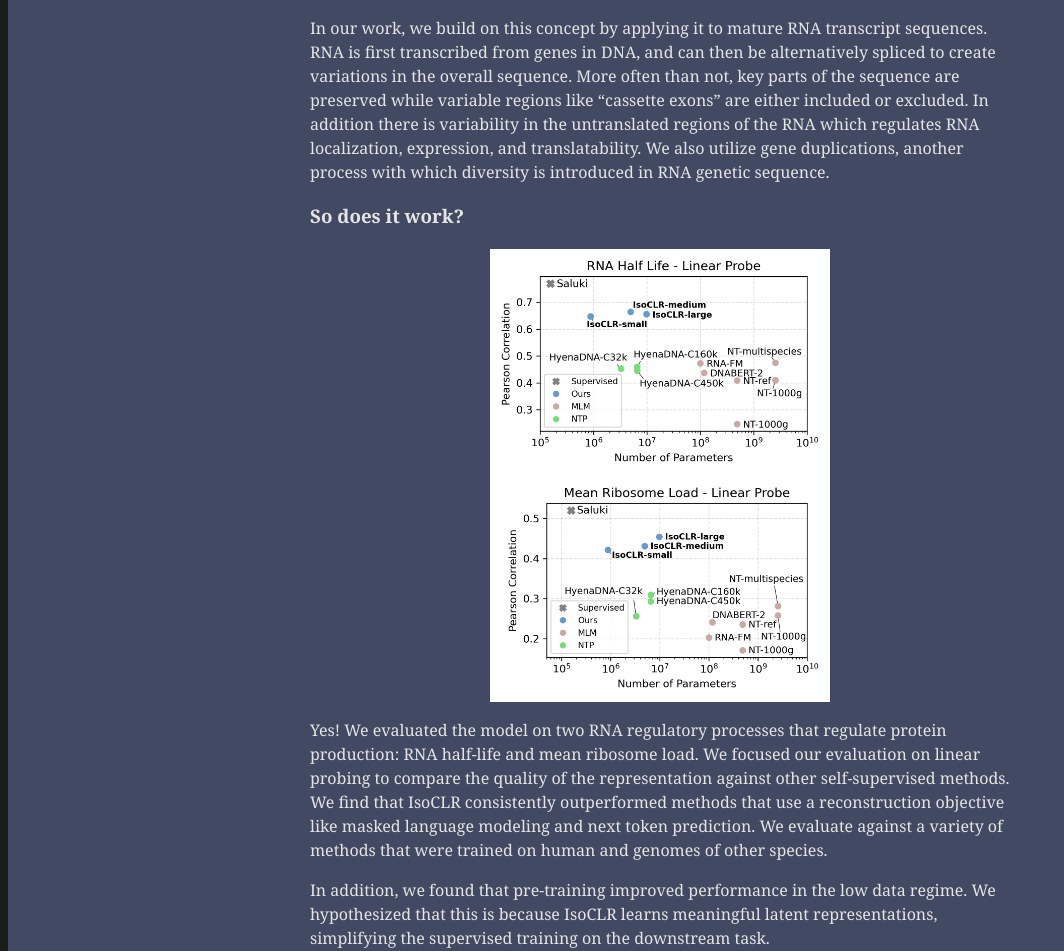
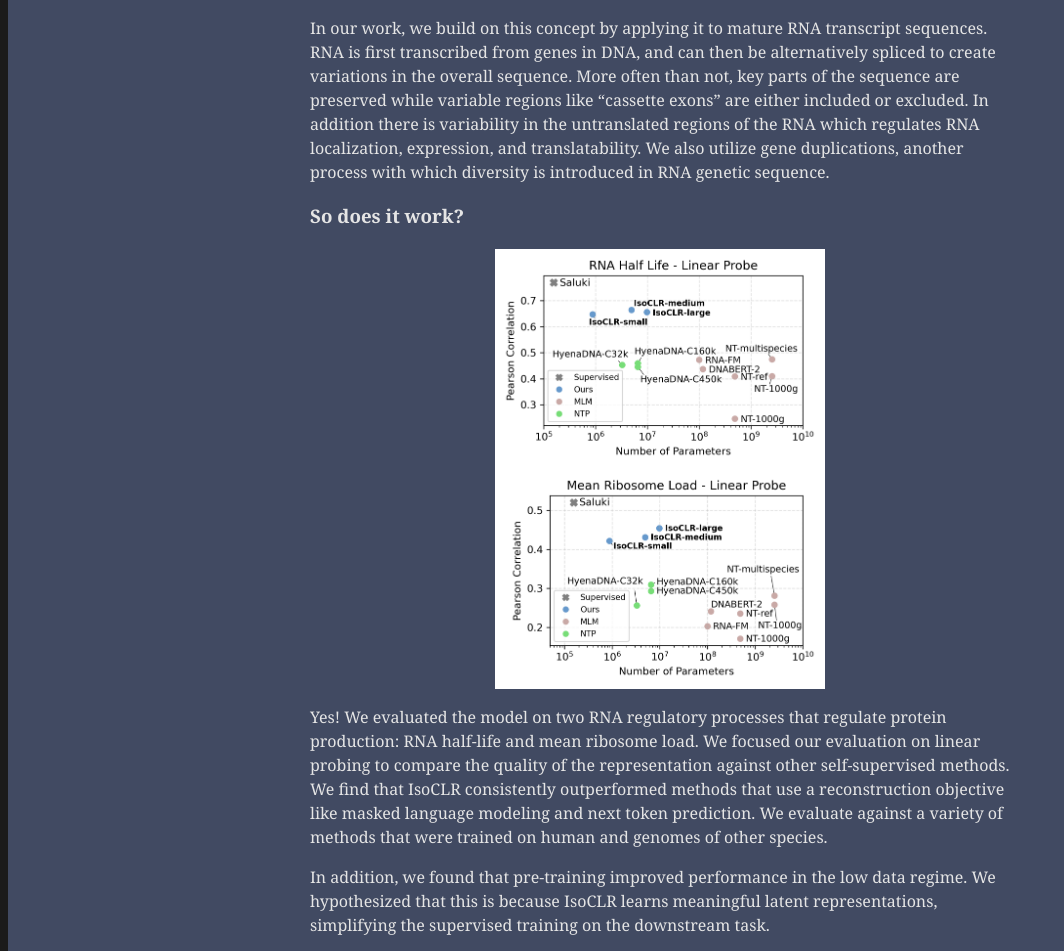
Before and after one commit to phil-fradkin/phil-fradkin.github.io, a Jekyll site: the page built from science/isoclr_2023.md, in a window 1280 px wide. Shown: the part 1372-2323 px from the top of the page, without its empty margins (0-1064 px from the left). Built offline with Jekyll 4.4.1, drawn with Linux system fonts in a browser that asks for light colours.

Commit message:
fix: pls come online

```diff
--- a/science/isoclr_2023.md
+++ b/science/isoclr_2023.md
@@ -67,8 +67,8 @@ In our work, we build on this concept by applying it to mature RNA transcript se
 ### So does it work?
 
 <div style="text-align: center;">
-    <img src="../images/human_hl.png" style="max-width: 340; height: auto; margin: 0 10px;">
-    <img src="../images/human_mrl.png" style="max-width: 340; height: auto; margin: 0 10px;">
+    <img src="../images/human_hl.png" style="max-width: 330px; height: auto; margin: 0 10px;">
+    <img src="../images/human_mrl.png" style="max-width: 330px; height: auto; margin: 0 10px;">
 </div>
 
 Yes! We evaluated the model on two RNA regulatory processes that regulate protein production: RNA half-life and mean ribosome load. We focused our evaluation on linear probing to compare the quality of the representation against other self-supervised methods. We find that IsoCLR consistently outperformed methods that use a reconstruction objective like masked language modeling and next token prediction. We evaluate against a variety of methods that were trained on human and genomes of other species.
@@ -76,8 +76,8 @@ Yes! We evaluated the model on two RNA regulatory processes that regulate protei
 In addition, we found that pre-training improved performance in the low data regime. We hypothesized that this is because IsoCLR learns meaningful latent representations, simplifying the supervised training on the downstream task.
 
 <div style="text-align: center;">
-    <img src="../images/gen_10_fine_tune_by_fraction_pearson copy.png" style="max-width: 250px; height: auto; margin: 0 10px;">
-    <img src="../images/gen_10_fine_tune_by_fraction_MSE%20copy.png" style="max-width: 250px; height: auto; margin: 0 10px;">
+    <img src="../images/gen_10_fine_tune_by_fraction_pearson copy.png" style="max-width: 220px; height: auto; margin: 0 10px;">
+    <img src="../images/gen_10_fine_tune_by_fraction_MSE%20copy.png" style="max-width: 220px; height: auto; margin: 0 10px;">
 </div>
 
 To validate that the latent representations learn semantically meaningful information, we perform dimensionality reduction on the latent space. Below is a t-sne of the latent representation across RNA sequences corresponding to different gene ontologies. IsoCLR was never trained on GO terms and learns GO stratification as an indirect result of our training objective. To validate that we are not just picking up spurious spatial features, we perform linear probing experiments on top 10 most common GO labels from the Molecular Function GO tree (from a single hierarchical level).
```
